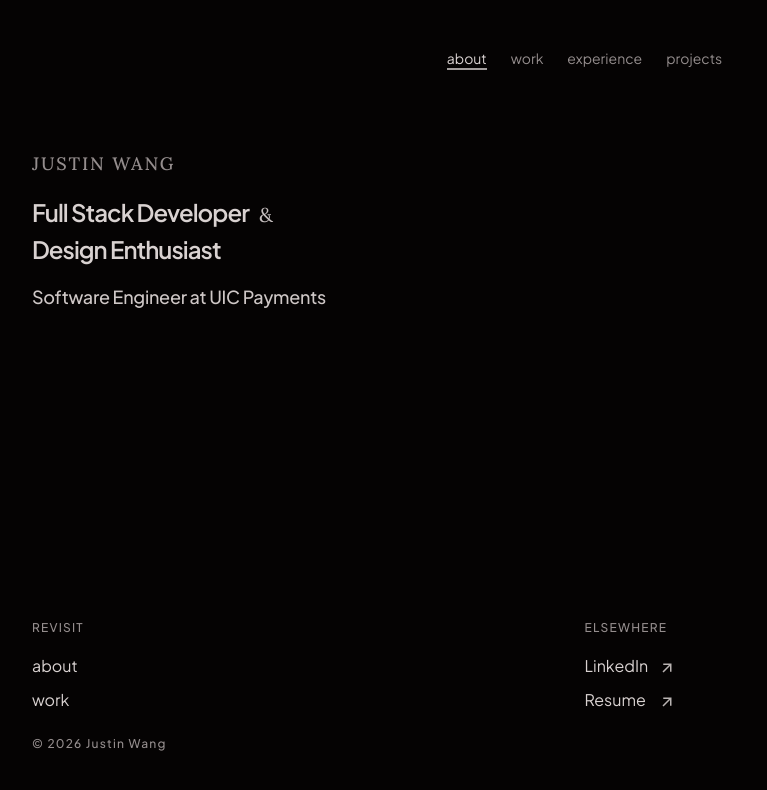
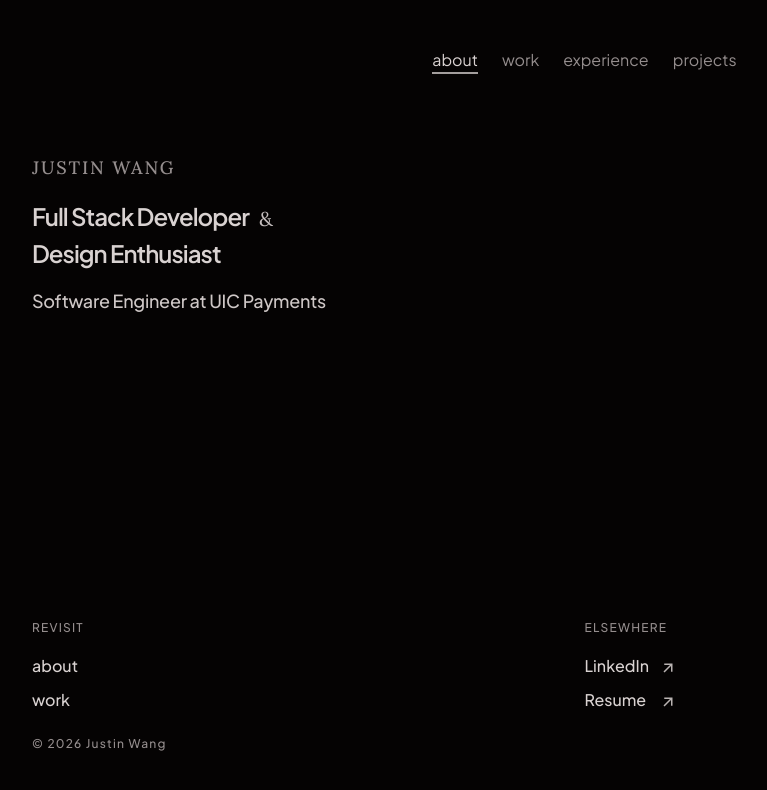
Before and after one commit to jwang9228/personal-site, a Next.js app: page / in a window 1280 px wide. Shown: the top 790 px of the page, without its empty margins (48-815 px from the left). Built offline with nearby package versions, Linux system fonts and the light colour scheme.

Commit message:
Spacing changes

```diff
--- a/src/app/components/Footer.jsx
+++ b/src/app/components/Footer.jsx
@@ -36,7 +36,7 @@ export default function Footer() {
                   rel={footerSection.isExternal ? 'noopener noreferrer' : undefined}
                   className='group flex justify-between items-center w-full gap-sm'
                 >
-                  <p className='text-primary group-hover:text-accent transition-colors duration-300'>
+                  <p className='text-primary group-hover:text-accent font-medium transition-colors duration-300'>
                     {link.label}
                   </p>
                   {footerSection.isExternal &&
--- a/src/app/components/HeaderNav.jsx
+++ b/src/app/components/HeaderNav.jsx
@@ -30,7 +30,7 @@ export default function HeaderNav() {
           key={tab.label}
           href={tab.href}
           onClick={() => setActiveTab(tab.label)}
-          className={`group transition-colors duration-300 text-sm
+          className={`group transition-colors duration-300
             ${activeTab === tab.label ? 'text-primary' : 'text-primary-muted hover:text-primary'}`
           }
         >
```
